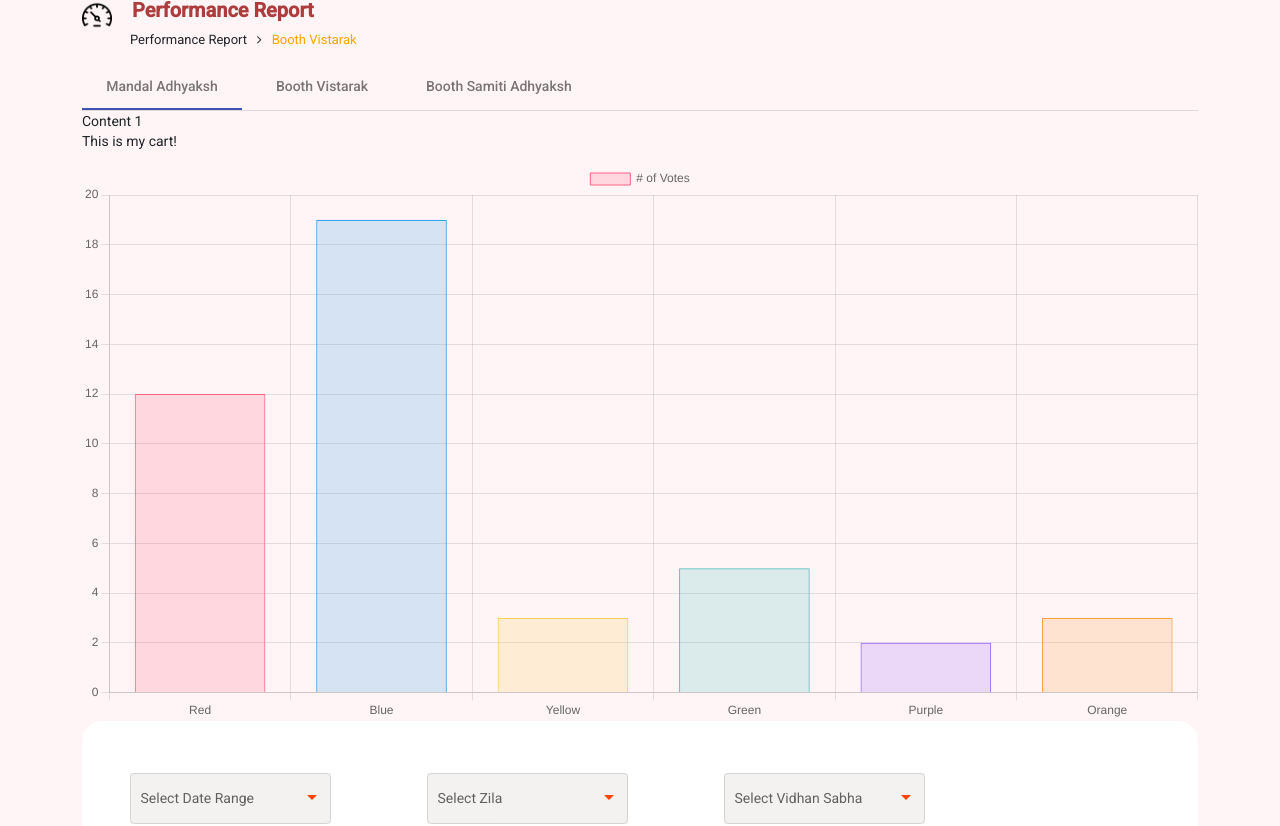
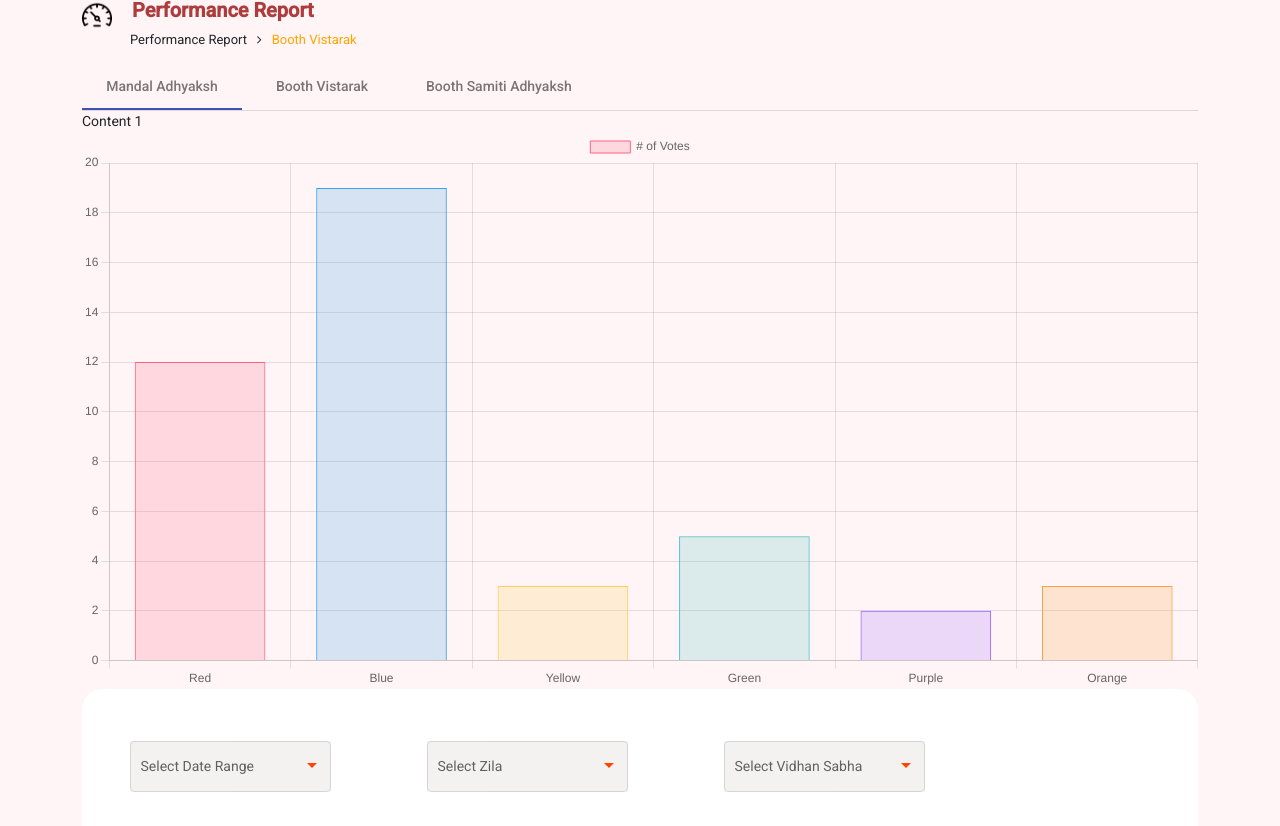
Before and after one commit to prakash4562/login, an Angular app: page / in a window 1280 px wide. Shown: the top 826 px of the page. Built offline with nearby package versions, Linux system fonts and the light colour scheme.

Commit message:
chart.js added

```diff
--- a/src/app/performance-report/performance-report.component.html
+++ b/src/app/performance-report/performance-report.component.html
@@ -1,6 +1,3 @@
-<p>This is my cart!</p>
 <div id="divChart">
-  <canvas id="myChart">
-
-  </canvas>
+  <canvas id="myChart"></canvas>
 </div>
```
